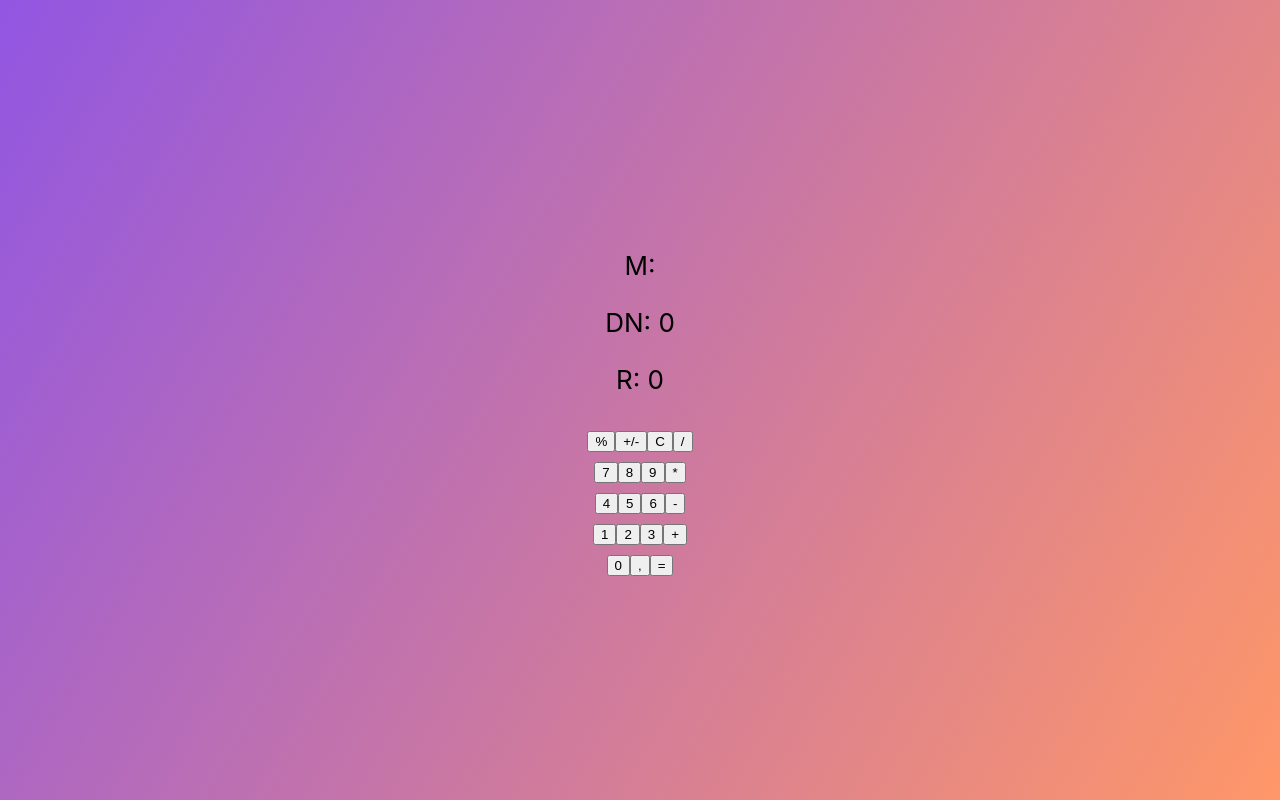
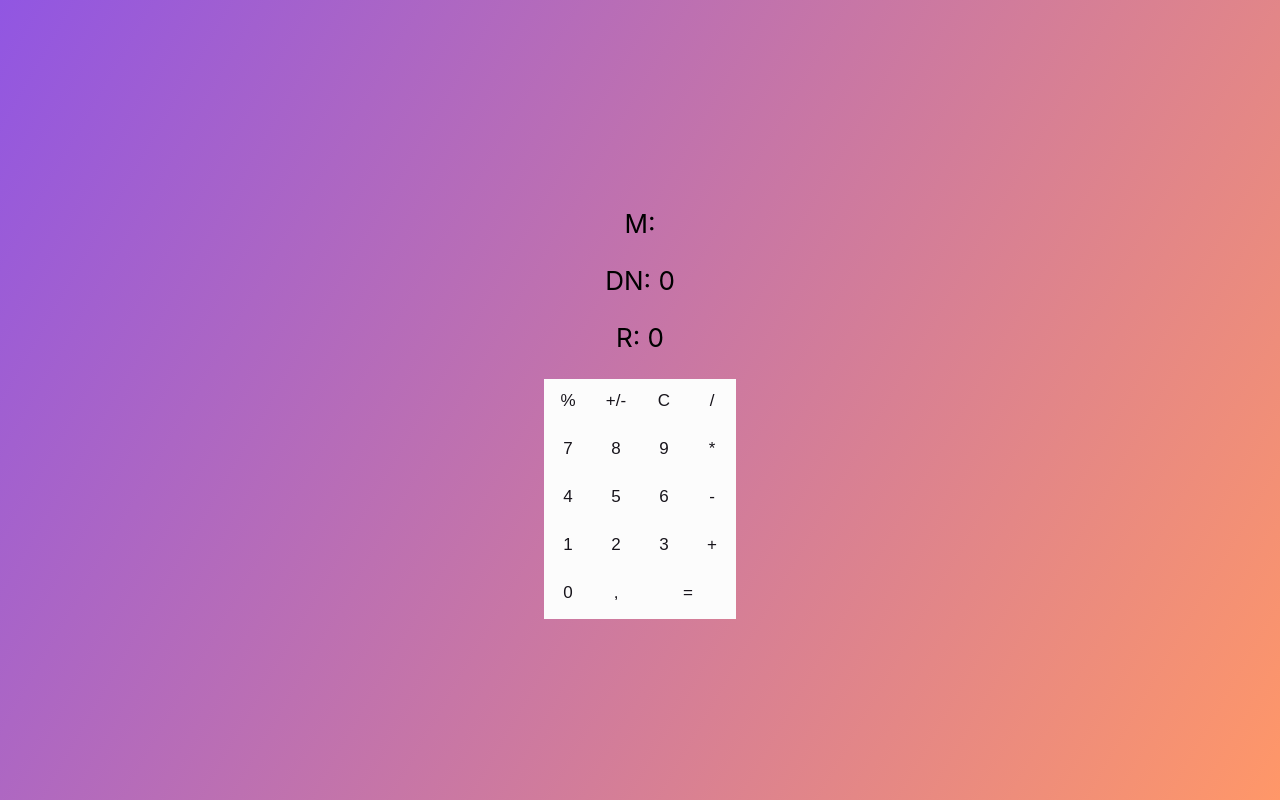
Before and after one commit to barteklecki/polly-calc, a React (Create React App) app: page / in a window 1280 px wide. Built offline with nearby package versions, Linux system fonts and the light colour scheme.

Commit message:
feat(css): equal size of buttons

```diff
--- a/src/App.css
+++ b/src/App.css
@@ -3,17 +3,6 @@
   background-color: #ff9768;
   background: -webkit-linear-gradient(150, #ff9768, #9156e2);
   background: linear-gradient(300deg, #ff9768, #9156e2);
-}
-
-.App-logo {
-  height: 40vmin;
-  pointer-events: none;
-}
-
-@media (prefers-reduced-motion: no-preference) {
-  .App-logo {
-    animation: App-logo-float infinite 3s ease-in-out;
-  }
 }
 
 .App-header {
@@ -25,18 +14,28 @@
   font-size: calc(10px + 2vmin);
 }
 
-.App-link {
-  color: rgb(112, 76, 182);
+button {
+  width: 3rem;
+  height: 3rem;
+  padding-left: 12px;
+  padding-right: 12px;
+  padding-bottom: 4px;
+  font-size: 17px;
+  border: 0px;
+  color: #17141b;
+  cursor: pointer;
+  background-color: #fcfcfc;
+  background-color: -webkit-linear-gradient(135, #f4f4f4, #af4d4d);
 }
 
-@keyframes App-logo-float {
-  0% {
-    transform: translateY(0);
-  }
-  50% {
-    transform: translateY(10px)
-  }
-  100% {
-    transform: translateY(0px)
-  }
+#equals {
+  width: 6rem;
 }
+
+.button:hover, .button:focus {
+  border: 2px solid #704cb666;
+}
+
+.button:active {
+  background-color: rgba(112, 76, 182, 0.2);
+}
--- a/src/Components/Keyboard/Keyboard.js
+++ b/src/Components/Keyboard/Keyboard.js
@@ -41,7 +41,7 @@ const Keyboard = () => {
             <br/>
             <button onClick={()=> dispatch(addDigit(0))}> 0 </button>
             <button onClick={()=> dispatch(addComma())}> , </button>
-            <button onClick={()=> dispatch(equals())}> = </button>
+            <button onClick={()=> dispatch(equals())} id="equals"> = </button>
         </div>
     );
 }
```
